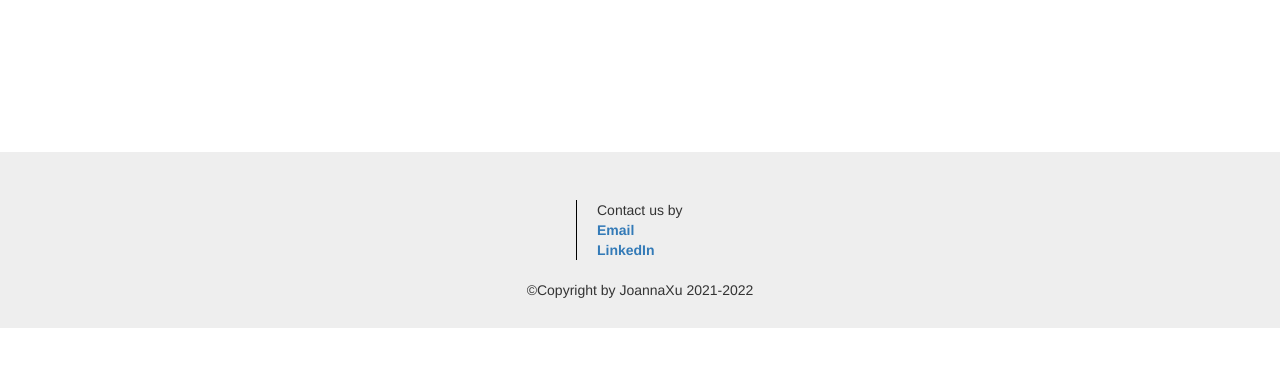
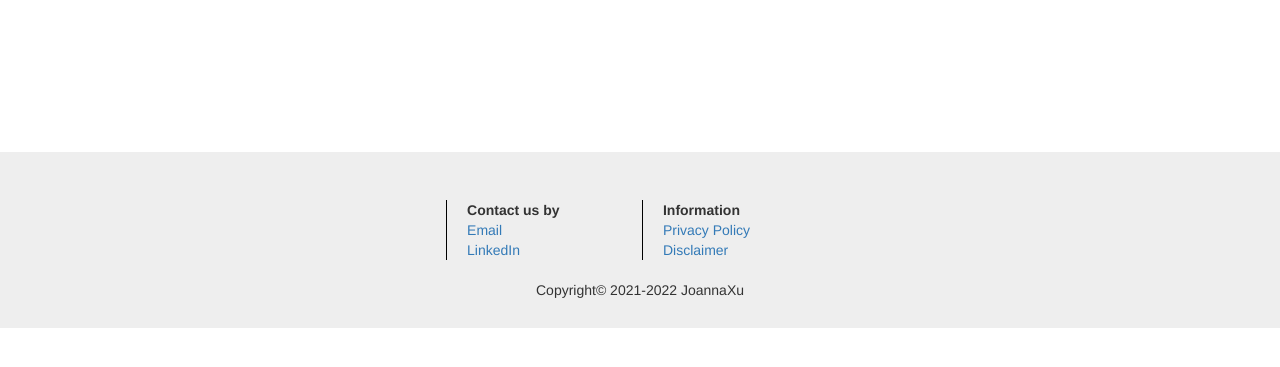
Before and after one commit to BlacknanaX/CMT120-CW2-FlaskWebApplication, a Flask app: page / in a window 1280 px wide. Shown: the part 136-503 px from the top of the page. Run offline with Flask 2, Linux system fonts and the light colour scheme; data that the repository does not hold is empty; some libraries are stand-ins or nearby versions.

Commit message:
1.optimize footer 2. rename application to app

```diff
--- a/blog/static/css/style.css
+++ b/blog/static/css/style.css
@@ -18,11 +18,15 @@ footer {
     width: 100%;
     margin-bottom: 0 !important;
 }
+/*.footer-menu {*/
+
+/*}*/
 
 footer dl {
     display: inline-block;
     width: 15%;
-    margin-left: 45%;
+    /*margin-left: 45%;*/
+    text-align: left;
     padding-left: 20px;
     border-left: 1px solid #000;
 }
--- a/blog/templates/base/footer.html
+++ b/blog/templates/base/footer.html
@@ -1,8 +1,15 @@
 <footer class="jumbotron">
-    <dl>
-        Contact us by
-        <dt><a href="mailto:xutianjiao97@gmail.com">Email</a></dt>
-        <dt><a href="https://www.linkedin.com/in/tianjiao-xu-4a2b46225/">LinkedIn</a></dt>
-    </dl>
-    <div class="copyright text-center">&copy;Copyright by JoannaXu 2021-2022</div>
+    <div class="footer-menu text-center">
+        <dl>
+            <dt>Contact us by</dt>
+            <dd><a href="mailto:xutianjiao97@gmail.com">Email</a></dd>
+            <dd><a href="https://www.linkedin.com/in/tianjiao-xu-4a2b46225/">LinkedIn</a></dd>
+        </dl>
+        <dl>
+            <dt>Information</dt>
+            <dd><a href="#">Privacy Policy</a></dd>
+            <dd><a href="#">Disclaimer</a></dd>
+        </dl>
+    </div>
+    <div class="copyright text-center">Copyright&copy; 2021-2022 JoannaXu</div>
 </footer>
--- a/wsgi.py
+++ b/wsgi.py
@@ -7,16 +7,16 @@ import pymysql
 
 pymysql.install_as_MySQLdb()
 
-application = create_app(os.getenv('FLASK_CONFIG') or 'default')
-migrate = Migrate(application, db)
+app = create_app(os.getenv('FLASK_CONFIG') or 'default')
+migrate = Migrate(app, db)
 
 
-@application.shell_context_processor
+@app.shell_context_processor
 def make_shell_context():
     return dict(db=db, User=User)
 
 
-@application.cli.command()
+@app.cli.command()
 @click.argument('test_names', nargs=-1)
 def test(test_names):
     """Run the unit tests."""
```
